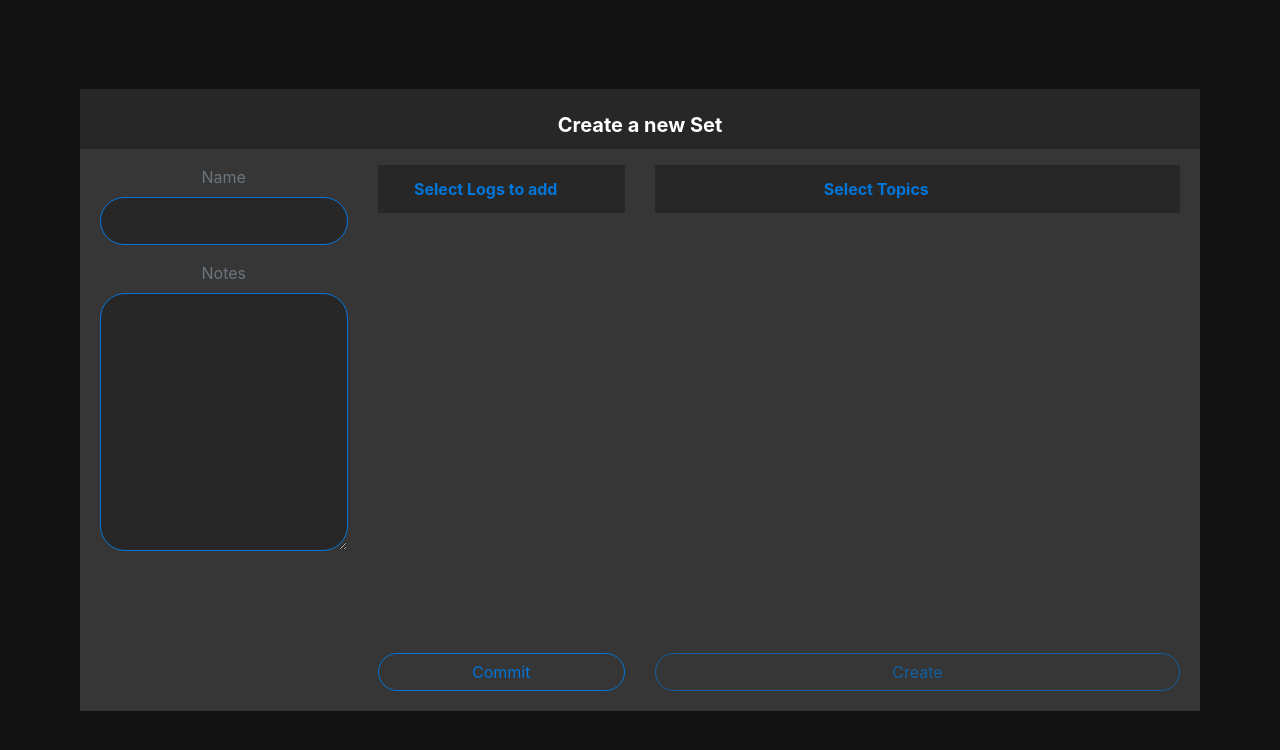
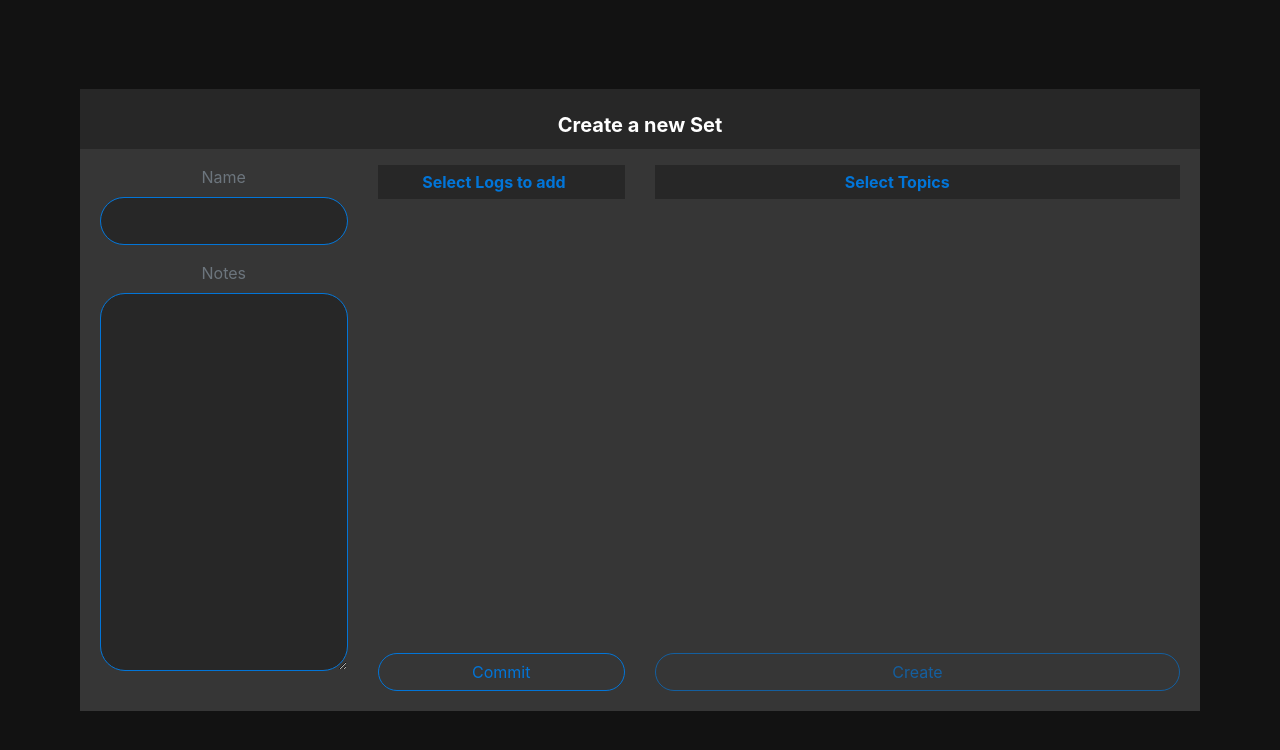
Before and after one commit to vaidasal/AnalyserX, a Flask app: page /new_set/1 in a window 1280 px wide. Shown: the top 750 px of the page. Run offline with Flask 2, Linux system fonts and the light colour scheme; data that the repository does not hold is empty; some libraries are stand-ins or nearby versions.

Commit message:
More rows for notes; topics table with hover and lower lines

```diff
--- a/analyser/templates/new_set.html
+++ b/analyser/templates/new_set.html
@@ -24,7 +24,7 @@
       </div>
       <div class="form-group">
         <label class="form-control-label text-muted" for="SetNotes">Notes</label>
-        <textarea id="setNotes" name="setNotes" rows="10" class="form-control border-secondary form-control-lg", style="background-color: #272727;"></textarea>
+        <textarea id="setNotes" name="setNotes" rows="15" class="form-control border-secondary form-control-lg", style="background-color: #272727;"></textarea>
       </div>
 
       <div class="container" id="syncTimeGPSCont" hidden>
@@ -37,7 +37,7 @@
     <div class="col-3 mt-3">
       <div class="card"  style="height: 30rem;">
         <div class="overflow-auto">
-          <table class="table table-borderless table-dark bg-transparent" id="LogsForSetTable" data-session_id="{{ session_id }}">
+          <table class="table table-sm table-borderless table-dark bg-transparent" id="LogsForSetTable" data-session_id="{{ session_id }}">
             <thead>
               <tr>
                 <th scope="col" style="display:none">id</th>
@@ -64,7 +64,7 @@
     <div class="col-6 mt-3">
       <div class="card"  style="height: 30rem;">
         <div class="overflow-auto">
-          <table class="table table-borderless table-dark bg-transparent" id="topicsOfSettTable" data-settTopics="{{ settTopics }}" data-type="{{type}}" data-id="{{id}}">
+          <table class="table table-hover table-borderless table-sm table-dark bg-transparent" id="topicsOfSettTable" data-settTopics="{{ settTopics }}" data-type="{{type}}" data-id="{{id}}" style="padding: 10px;">
             <thead>
               <tr>
                 <th scope="col">Select Topics</th>
@@ -91,10 +91,4 @@
 </div>
 </div>
 
-
-
-
-
-
-
 {% endblock %}
```
